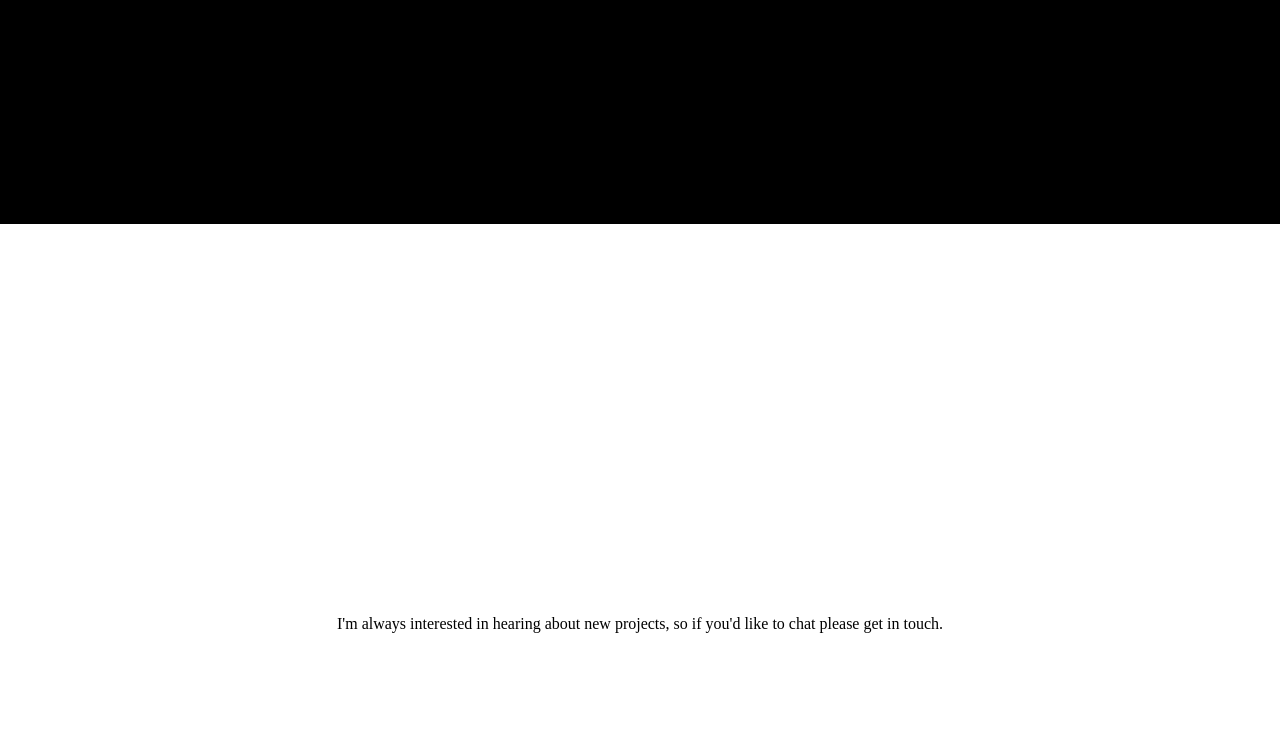
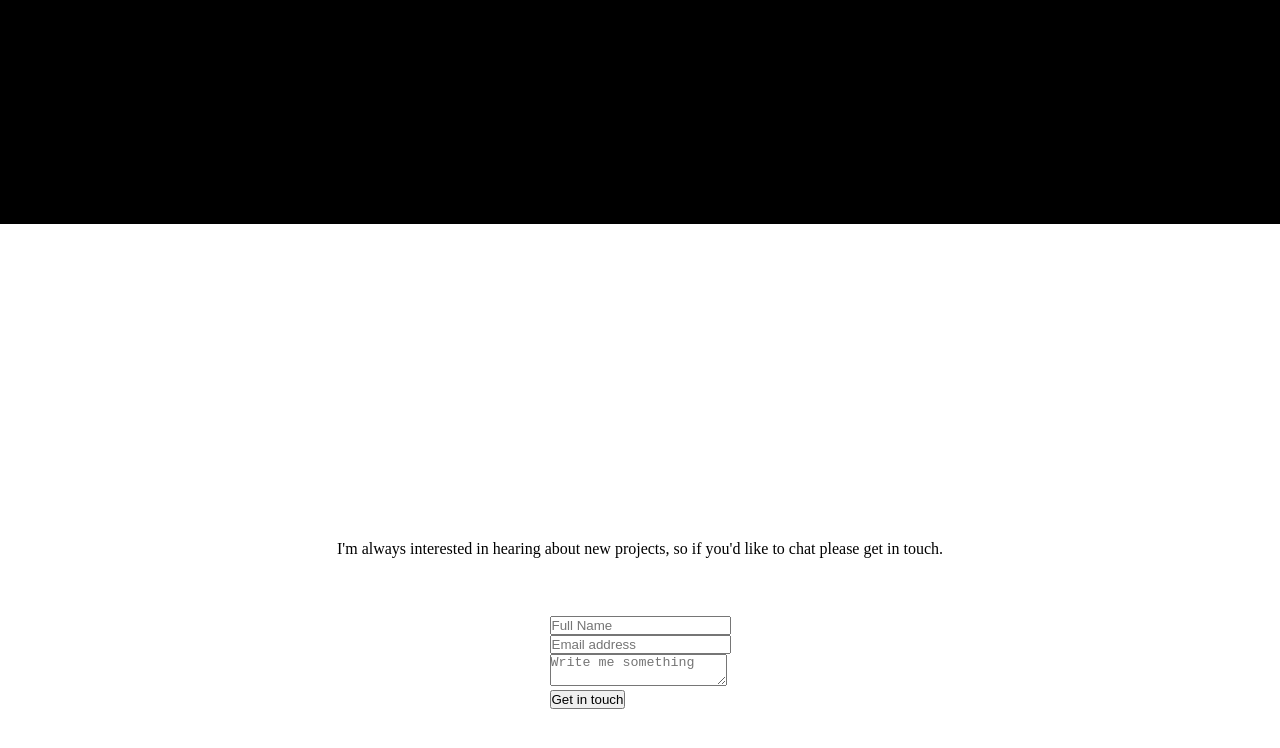
Before and after one commit to Chimoneg27/Personal-Portfolio-old-, a website: page index.html in a window 1280 px wide. Shown: the part 5208-5956 px from the top of the page. Drawn offline with Linux system fonts and the light colour scheme.

Commit message:
Added form tag with input fields

```diff
--- a/index.html
+++ b/index.html
@@ -233,6 +233,15 @@
                 I'm always interested in hearing about new projects, so if you'd like to chat please get in touch.
             </p>
         </div>
+
+        <div id="real-form">
+            <form action="https://formspree.io/f/mvonlkrz" method="POST">
+                <input type="text" name="full-name" placeholder="Full Name" maxlength="30" required><br>
+                <input type="email" name="email" placeholder="Email address" required><br>
+                <textarea name="user-thoughts" placeholder="Write me something" maxlength="500"></textarea><br>
+                <button type="submit">Get in touch</button>
+            </form>
+        </div>
     </section>
 </body>
 
```
